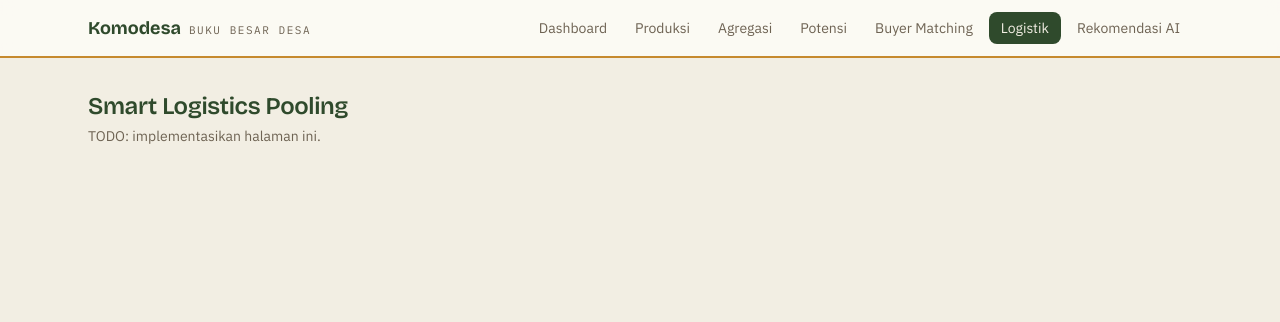
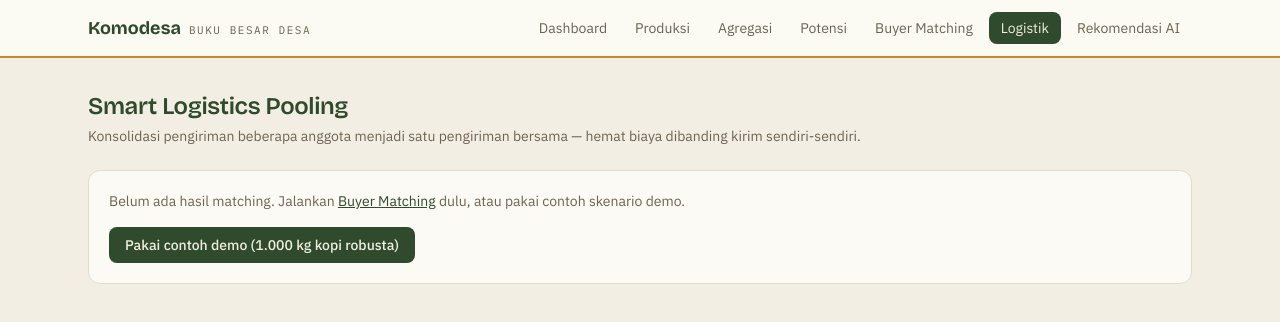
Before and after one commit to rakhaihan/komodesa, a Next.js app: page /logistik in a window 1280 px wide. Shown: the top 322 px of the page. Built offline with nearby package versions, Linux system fonts and the light colour scheme.

Commit message:
feat(page): implement logistics pooling page

```diff
--- a/app/(dashboard)/logistik/page.tsx
+++ b/app/(dashboard)/logistik/page.tsx
@@ -1,22 +1,138 @@
 'use client'
 
-// SKELETON — Smart Logistics Pooling
-// Lihat README.md Fase 2. TODO: ambil matches dari localStorage
-// ('komodesa_matches') -> POST /api/logistics-pool -> tampilkan StatCard
-// (total muatan, biaya individual, biaya gabungan, % hemat) + daftar anggota.
-// Sediakan fallback "pakai contoh demo" kalau localStorage kosong.
-
+import { useEffect, useState } from 'react'
+import Link from 'next/link'
+import Card from '@/components/ui/Card'
+import Button from '@/components/ui/Button'
+import StatCard from '@/components/dashboard/StatCard'
+import { api } from '@/lib/api'
+import { formatIDR, formatNumber } from '@/lib/format'
 import type { MatchResult } from '@/lib/matching'
 import type { LogisticsPool } from '@/lib/logistics'
 
+// Fallback sesuai skenario demo bila belum ada hasil matching tersimpan
+const DEMO_MATCHES: MatchResult[] = [
+  { memberId: 'bbbbbbbb-0000-0000-0000-000000000001', memberName: 'Pak Somad', matchedVolume: 400 },
+  { memberId: 'bbbbbbbb-0000-0000-0000-000000000002', memberName: 'Bu Aminah', matchedVolume: 350 },
+  { memberId: 'bbbbbbbb-0000-0000-0000-000000000003', memberName: 'Pak Ujang', matchedVolume: 250 },
+]
+
 export default function LogistikPage() {
-  // TODO: useState<MatchResult[] | null>, useState<LogisticsPool | null>,
-  // useEffect baca localStorage + buildPool via POST /api/logistics-pool
+  const [matches, setMatches] = useState<MatchResult[] | null>(null)
+  const [pool, setPool] = useState<LogisticsPool | null>(null)
+  const [error, setError] = useState('')
+
+  async function buildPool(m: MatchResult[]) {
+    try {
+      const res = await api<{ pool: LogisticsPool }>('/api/logistics-pool', {
+        method: 'POST',
+        headers: { 'content-type': 'application/json' },
+        body: JSON.stringify({ matches: m }),
+      })
+      setPool(res.pool)
+      setError('')
+    } catch (e: any) {
+      setError(e.message)
+    }
+  }
+
+  useEffect(() => {
+    const raw = localStorage.getItem('komodesa_matches')
+    if (raw) {
+      try {
+        const m = JSON.parse(raw) as MatchResult[]
+        if (m.length > 0) {
+          setMatches(m)
+          buildPool(m)
+          return
+        }
+      } catch {
+        // abaikan data korup, jatuh ke empty state
+      }
+    }
+    setMatches(null)
+  }, [])
+
+  function useDemo() {
+    setMatches(DEMO_MATCHES)
+    buildPool(DEMO_MATCHES)
+  }
 
   return (
     <main>
       <h1 className="text-2xl font-semibold text-brand">Smart Logistics Pooling</h1>
-      <p className="mt-1 text-sm text-soil-muted">TODO: implementasikan halaman ini.</p>
+      <p className="mt-1 text-sm text-soil-muted">
+        Konsolidasi pengiriman beberapa anggota menjadi satu pengiriman bersama —
+        hemat biaya dibanding kirim sendiri-sendiri.
+      </p>
+
+      {error && (
+        <p className="mt-4 rounded-lg border border-husk/30 bg-husk/10 p-3 text-sm text-husk">{error}</p>
+      )}
+
+      {!matches ? (
+        <Card className="mt-6">
+          <p className="text-sm text-soil-muted">
+            Belum ada hasil matching. Jalankan{' '}
+            <Link href="/buyer-matching" className="text-brand underline">
+              Buyer Matching
+            </Link>{' '}
+            dulu, atau pakai contoh skenario demo.
+          </p>
+          <Button className="mt-4" onClick={useDemo}>
+            Pakai contoh demo (1.000 kg kopi robusta)
+          </Button>
+        </Card>
+      ) : (
+        <>
+          {pool && (
+            <div className="mt-6 grid grid-cols-2 gap-4 sm:grid-cols-4">
+              <StatCard
+                label="Total muatan"
+                value={`${formatNumber(pool.totalVolume)} kg`}
+                hint={`${pool.members.length} anggota bergabung`}
+              />
+              <StatCard
+                label="Biaya kirim individual"
+                value={formatIDR(pool.estimatedIndividualCost)}
+                hint="jika tiap anggota kirim sendiri"
+              />
+              <StatCard
+                label="Biaya kirim gabungan"
+                value={formatIDR(pool.estimatedPooledCost)}
+                hint="satu pengiriman bersama"
+              />
+              <StatCard
+                label="Penghematan"
+                value={`${pool.estimatedSavingsPct}%`}
+                tone="accent"
+                hint={formatIDR(
+                  pool.estimatedIndividualCost - pool.estimatedPooledCost
+                )}
+              />
+            </div>
+          )}
+
+          <div className="mt-6">
+            <Card title="Anggota dalam pengiriman gabungan">
+              <ul className="divide-y text-sm">
+                {matches.map((m) => (
+                  <li key={m.memberId} className="flex justify-between py-2">
+                    <span>{m.memberName}</span>
+                    <span className="font-medium">
+                      {formatNumber(m.matchedVolume)} kg
+                    </span>
+                  </li>
+                ))}
+              </ul>
+              <p className="mt-4 text-xs text-soil-muted">
+                Asumsi biaya: Rp500.000 per perjalanan + Rp500/kg (lihat
+                lib/logistics.ts). Angka dapat dikalibrasi dengan tarif riil.
+              </p>
+            </Card>
+          </div>
+        </>
+      )}
     </main>
   )
 }
```
